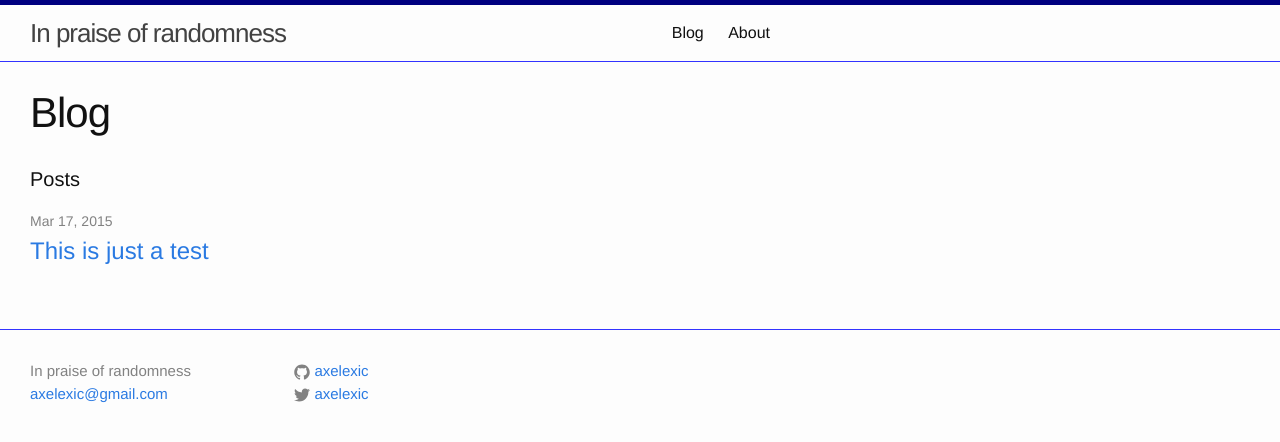
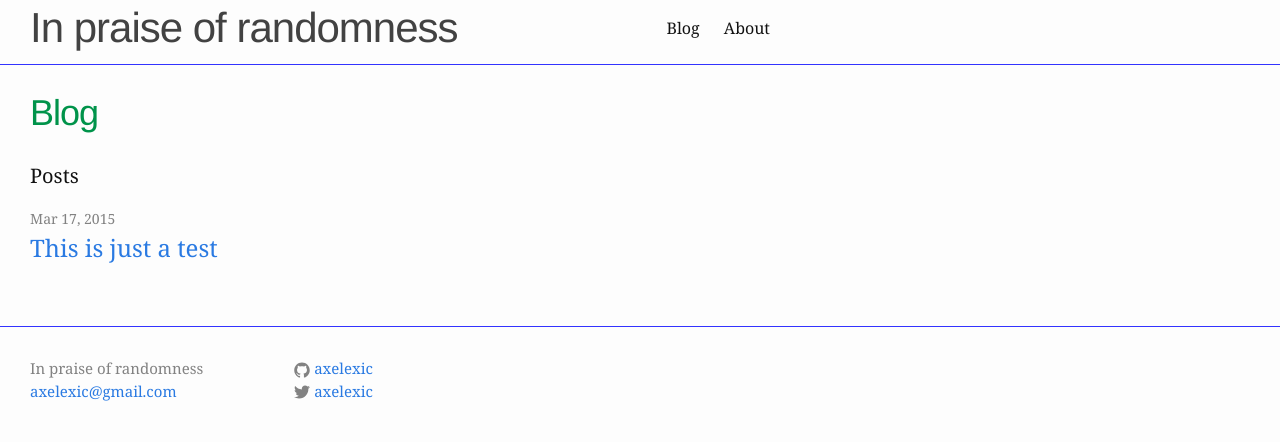
Before and after one commit to axelexic/axelexic.github.io, a Jekyll site: the page built from 01-posts.html, in a window 1280 px wide. Shown: the top 442 px of the page. Built offline with Jekyll 4.4.1, drawn with Linux system fonts in a browser that asks for light colours.

Commit message:
Update CSS with a somewhat better formatting
Updated post title to be green. Update font to use Garmond to ensure it
matches with mathjax. Added a _math.scss to enable theorem and other
environments.

```diff
--- a/_sass/_layout.scss
+++ b/_sass/_layout.scss
@@ -2,16 +2,18 @@
  * Site header
  */
 .site-header {
-    border-top: 5px solid $navy-blue-color;
+/*    border-top: 2px solid $navy-blue-color-light; */
     border-bottom: 1px solid $navy-blue-color-light;
-    min-height: 56px;
+    min-height: 64px;
 
     // Positioning context for the mobile navigation icon
     position: relative;
 }
 
 .site-title {
-    font-size: 26px;
+    color: $navy-blue-color;
+    font-family : helvetica, serif, ariel, sans-serif;
+    font-size: 42px;
     line-height: 56px;
     letter-spacing: -1px;
     margin-bottom: 0;
@@ -91,7 +93,7 @@
  * Site footer
  */
 .site-footer {
-    border-top: 1px solid $navy-blue-color-light;
+    border-top: 0.5px solid  $navy-blue-color-light;
     padding: $spacing-unit 0;
 }
 
@@ -197,7 +199,9 @@
 }
 
 .post-title {
-    font-size: 42px;
+    font-family : helvetica, serif, ariel, sans-serif;
+    color       : $green-color-light;
+    font-size   : 36px;
     letter-spacing: -1px;
     line-height: 1;
 
@@ -211,7 +215,7 @@
 
     h2 {
         font-size: 32px;
-
+        color    : $green-color-light;
         @include media-query($on-laptop) {
             font-size: 28px;
         }
--- /dev/null
+++ b/_sass/_math.scss
@@ -0,0 +1,87 @@
+.theorem {
+    display: block;
+    margin: 12px 0;
+    font-style: italic;
+}
+.theorem:before {
+    content: "Theorem.";
+    font-weight: bold;
+    font-style: normal;
+}
+
+.lemma {
+    display: block;
+    margin: 12px 0;
+    font-style: italic;
+}
+.lemma:before {
+    content: "Lemma.";
+    font-weight: bold;
+    font-style: normal;
+}
+
+.proof {
+    display: block;
+    margin: 12px 0;
+    font-style: normal;
+}
+.proof:before {
+    content: "Proof.";
+    font-style: italic;
+}
+.proof:after {
+    content: "\25FC";
+    float:right;
+}
+
+.definition {
+    display: block;
+    margin: 12px 0;
+    font-style: normal;
+}
+.definition:before {
+    content: "Definition.";
+    font-weight: bold;
+    font-style: normal;
+}
+
+.problem {
+    display: block;
+    margin: 12px 0;
+    font-style: italic;
+}
+.problem:before {
+    content: "Problem.";
+    font-weight: bold;
+    font-style: normal;
+}
+
+.claim {
+    display: block;
+    margin: 12px 0;
+    font-style: italic;
+}
+.claim:before {
+    content: "Claim: ";
+    font-weight: bold;
+    font-style: normal;
+}
+
+.remark {
+    display: block;
+    margin: 12px 0;
+    font-style: italic;
+}
+.remark:before {
+    content: "Remark: ";
+    font-weight: bold;
+    font-style: normal;
+}
+
+.footnotes {
+    display: block;
+    font-size: small;
+    padding-top: 10px;
+    margin:10px;
+    border-top: 1px dotted black;
+}
--- a/css/main.scss
+++ b/css/main.scss
@@ -6,7 +6,7 @@
 
 
 // Our variables
-$base-font-family: Helvetica, Arial, sans-serif;
+$base-font-family: Georgia,"Times New Roman",Times, serif, sans-serif;
 $base-font-size:   16px;
 $small-font-size:  $base-font-size * 0.875;
 $base-line-height: 1.5;
@@ -26,7 +26,11 @@ $on-laptop:        1200px;
 
 $navy-blue-color:        #000080;
 $navy-blue-color-light:  #3333ff;
-$navy-blue-color-super-light: lighten($navy-blue-color-light, 40%);
+$navy-blue-color-super-light: lighten($navy-blue-color-light, 5%);
+
+$green-color:        #006030;
+$green-color-light:  lighten($green-color, 10%);
+$green-color-super-light: lighten($green-color-light, 10%);
 
 // Using media queries with like this:
 // @include media-query($palm) {
@@ -47,5 +51,6 @@ $navy-blue-color-super-light: lighten($navy-blue-color-light, 40%);
 @import
         "base",
         "layout",
-        "syntax-highlighting"
+        "syntax-highlighting",
+        "math"
 ;
```
